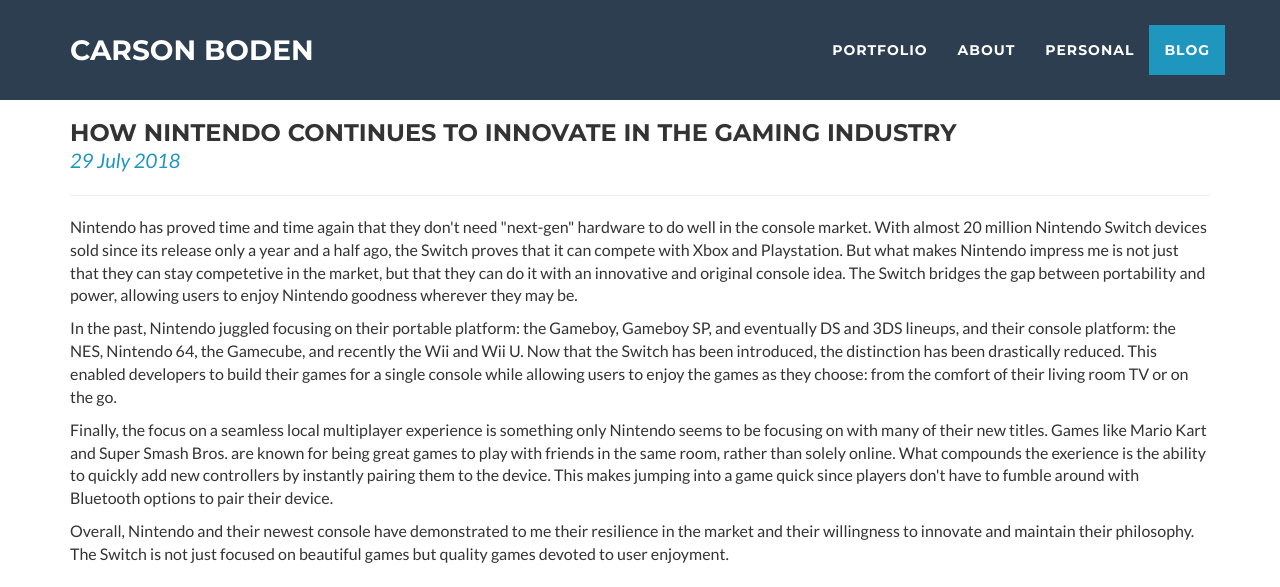
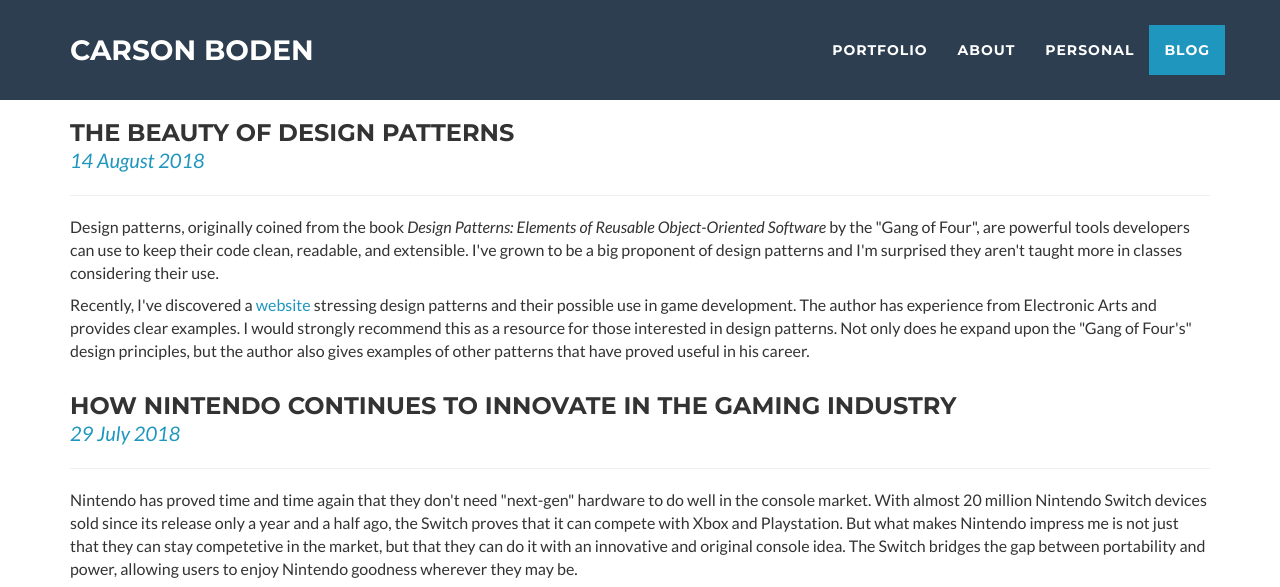
Before and after one commit to cwboden/cwboden.github.io, a plain HTML site: page blog.html in a window 1280 px wide. Shown: the top 587 px of the page. Drawn offline with nearby package versions, Linux system fonts and the light colour scheme.

Commit message:
Added blog entry about design patterns for game dev

```diff
--- a/blog.html
+++ b/blog.html
@@ -92,6 +92,18 @@
 
     <section id="blog">
         <div class="container">
+            <div class="row">
+                <div class="col-lg-12">
+                    <h3>The Beauty of Design Patterns</h3>
+                    <p class="subtitle">14 August 2018</p>
+                    <hr>
+                    <p class="small">
+                        Design patterns, originally coined from the book <em>Design Patterns: Elements of Reusable Object-Oriented Software</em> by the "Gang of Four", are powerful tools developers can use to keep their code clean, readable, and extensible. I've grown to be a big proponent of design patterns and I'm surprised they aren't taught more in classes considering their use.
+                    </p>
+                    <p class="small">
+                        Recently, I've discovered a <a href="http://gameprogrammingpatterns.com">website</a> stressing design patterns and their possible use in game development. The author has experience from Electronic Arts and provides clear examples. I would strongly recommend this as a resource for those interested in design patterns. Not only does he expand upon the "Gang of Four's" design principles, but the author also gives examples of other patterns that have proved useful in his career.
+                </div>
+            </div>
             <div class="row">
                 <div class="col-lg-12">
                     <h3>How Nintendo Continues to Innovate in the Gaming Industry</h3>
```
